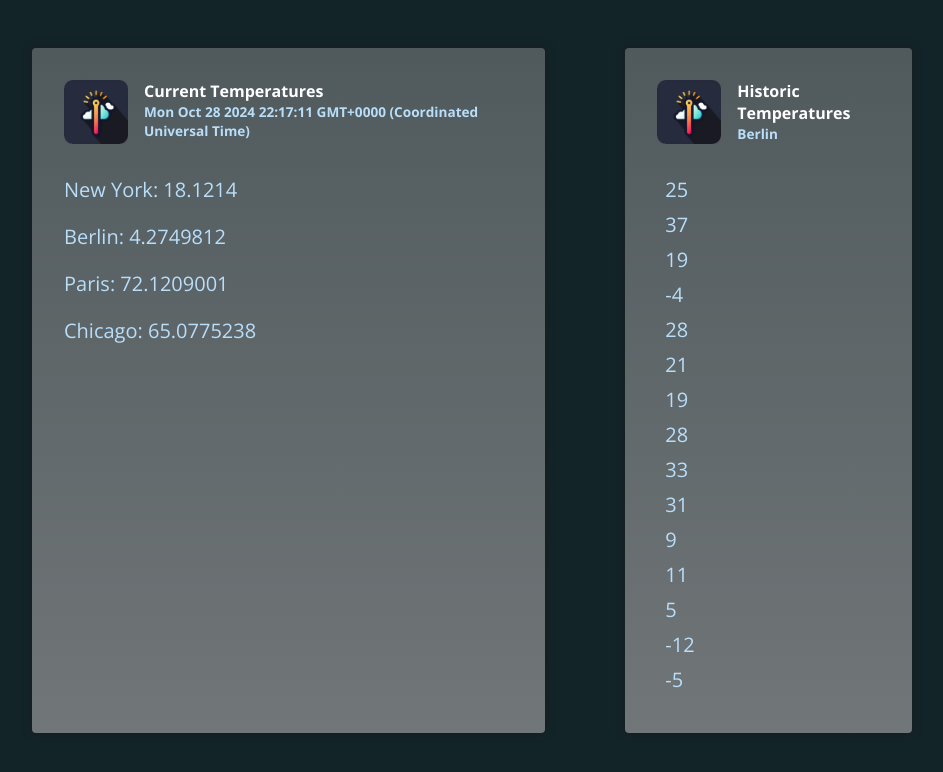
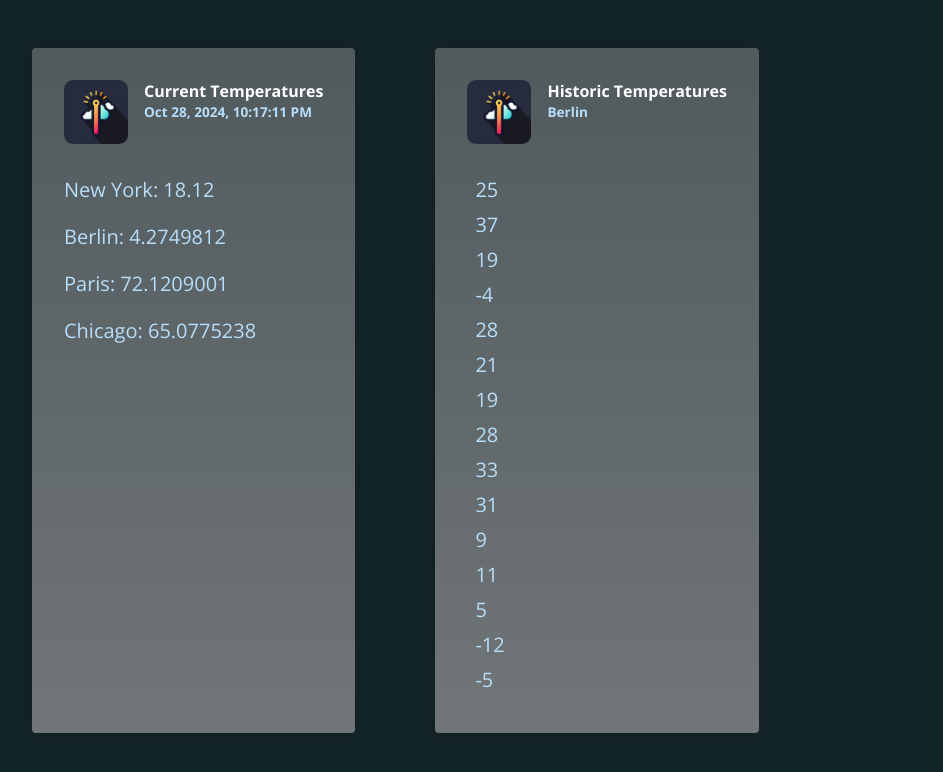
Before and after one commit to Lucaslandivar/Weather-app-Angular, an Angular app: page / in a window 1280 px wide. Shown: the top 772 px of the page, without its empty margins (168-1111 px from the left). Built offline with nearby package versions, Linux system fonts and the light colour scheme.

Commit message:
More Built-in Pipes Examples

```diff
--- a/src/app/app.component.html
+++ b/src/app/app.component.html
@@ -4,10 +4,10 @@
       <img src="temp-icon.png" alt="Thermometer icon" />
       <div>
         <h2>Current Temperatures</h2>
-        <p>{{ currentDate }}</p>
+        <p>{{ currentDate | date : "medium" }}</p>
       </div>
     </header>
-    <p>New York: {{ currentTemperaturs.newYork }}</p>
+    <p>New York: {{ currentTemperaturs.newYork | number : "1.1-2" }}</p>
     <p>Berlin: {{ currentTemperaturs.berlin }}</p>
     <p>Paris: {{ currentTemperaturs.paris }}</p>
     <p>Chicago: {{ currentTemperaturs.chicago }}</p>
--- a/src/app/app.component.ts
+++ b/src/app/app.component.ts
@@ -1,9 +1,11 @@
+import { DatePipe, DecimalPipe } from '@angular/common';
 import { Component } from '@angular/core';
 
 @Component({
   selector: 'app-root',
   standalone: true,
   templateUrl: './app.component.html',
+  imports: [DatePipe, DecimalPipe],
 })
 export class AppComponent {
   currentDate = new Date();
```
